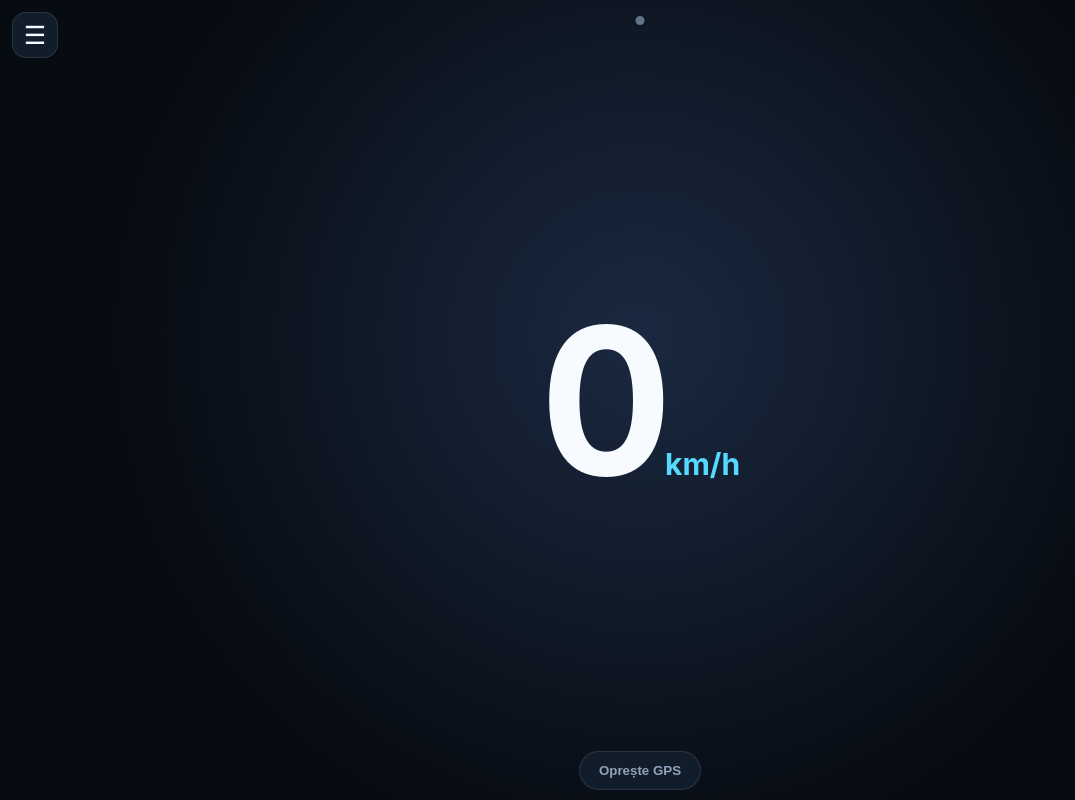
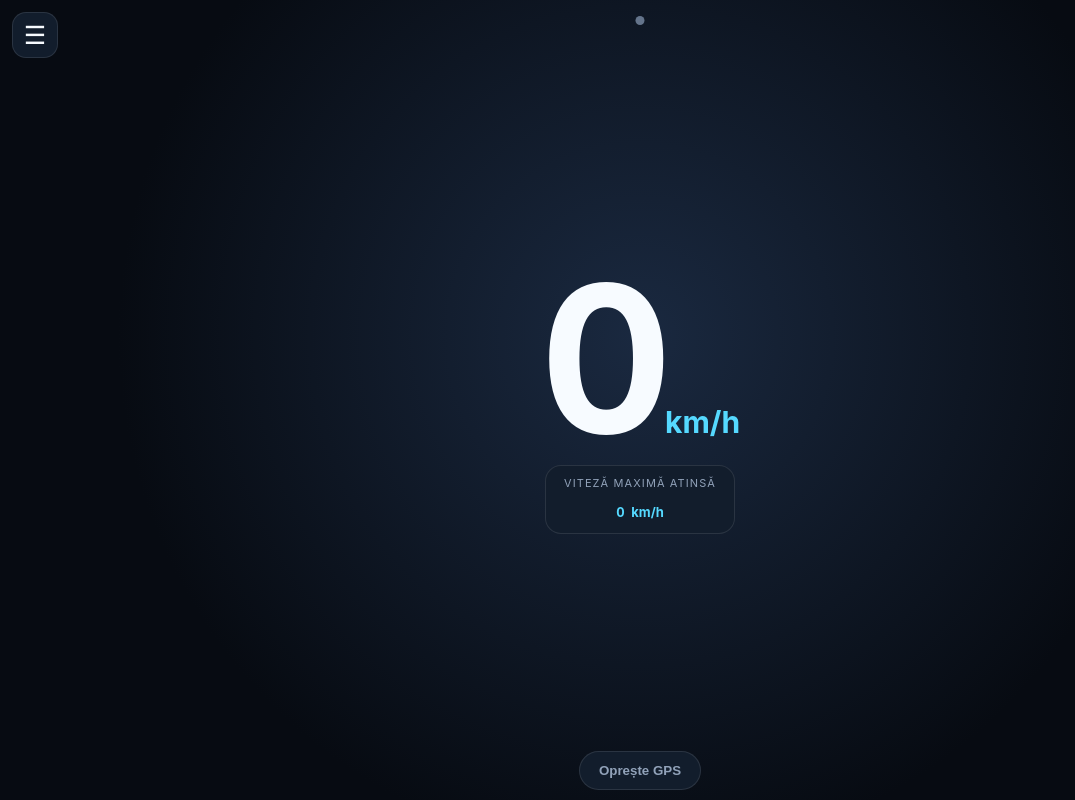
Before and after one commit to danielweise32-bit/e-scooter-speedometer, a plain HTML site: page index.html in a window 1280 px wide. Both pictures are taken after a click on the button "Pornește GPS". Shown: the whole page, without its empty margins (0-1075 px from the left). Drawn offline with Linux system fonts and the light colour scheme.

Commit message:
Add maximum speed display

```diff
--- a/index.html
+++ b/index.html
@@ -17,7 +17,7 @@ body[data-theme="amber"]{--bg:#171006;--surface:#2a1d0c;--surface2:#3a2910;--acc
 body[data-theme="light"]{--bg:#eef3f8;--surface:#ffffff;--surface2:#e3ebf4;--text:#0b1420;--muted:#58687b;--accent:#087eae;--accentSoft:#087eae18;--glow:#087eae20;--line:#0b14201a}
 .screen{position:fixed;inset:0;display:flex;flex-direction:column;align-items:center;justify-content:center;padding:calc(env(safe-area-inset-top) + 66px) 18px calc(env(safe-area-inset-bottom) + 32px);background:radial-gradient(circle at 50% 42%,var(--surface2) 0,var(--bg) 66%);gap:26px}
 .speedline{display:flex;align-items:baseline;justify-content:center;gap:10px;white-space:nowrap}
-.speed{font-size:clamp(112px,33vw,230px);font-weight:650;line-height:.9;letter-spacing:-.085em;font-variant-numeric:tabular-nums}
+.speed{font-size:clamp(112px,33vw,230px);font-weight:650;line-height:.9;letter-spacing:-.085em;font-variant-numeric:tabular-nums}.maxSpeed{background:var(--surface);border:1px solid var(--line);border-radius:16px;padding:10px 18px;text-align:center;min-width:155px}.maxLabel{font-size:11px;letter-spacing:.1em;text-transform:uppercase;color:var(--muted)}.maxValue{font-size:25px;font-weight:750;font-variant-numeric:tabular-nums;margin-top:3px}.maxValue span{font-size:13px;color:var(--accent)}
 .unit{font-size:clamp(20px,5vw,30px);font-weight:650;color:var(--accent)}
 .gps{position:absolute;top:max(22px,env(safe-area-inset-top));left:50%;width:9px;height:9px;transform:translateX(-50%);border-radius:50%;background:#64748b}
 .gps.on{background:#52e0a0;box-shadow:0 0 15px #52e0a0}
@@ -56,6 +56,7 @@ input,select{width:100%;padding:12px;border-radius:12px;border:1px solid var(--l
 <button class="menuBtn" id="menuBtn" aria-label="Meniu">☰</button>
 <div class="gps" id="gpsDot"></div>
 <div class="speedline"><span class="speed" id="speed">0</span><span class="unit">km/h</span></div>
+<div class="maxSpeed"><div class="maxLabel">Viteză maximă atinsă</div><div class="maxValue"><span id="maxSpeed">0</span> <span>km/h</span></div></div>
 <button class="start" id="startBtn">Pornește GPS</button>
 </main>
 <div class="shade" id="shade"></div>
@@ -89,8 +90,8 @@ input,select{width:100%;padding:12px;border-radius:12px;border:1px solid var(--l
 <script>
 (()=>{
 const $=id=>document.getElementById(id);
-const speedEl=$('speed'),dot=$('gpsDot'),btn=$('startBtn'),drawer=$('drawer'),shade=$('shade'),status=$('btStatus');
-let watch=null,smoothed=0,bleDevice=null,bleServer=null;
+const speedEl=$('speed'),maxSpeedEl=$('maxSpeed'),dot=$('gpsDot'),btn=$('startBtn'),drawer=$('drawer'),shade=$('shade'),status=$('btStatus');
+let watch=null,smoothed=0,maxSpeed=0,bleDevice=null,bleServer=null;
 function menu(open){drawer.classList.toggle('open',open);shade.classList.toggle('open',open)}
 $('menuBtn').onclick=()=>menu(true);$('closeBtn').onclick=()=>menu(false);shade.onclick=()=>menu(false);
 function stopGps(){if(watch!==null)navigator.geolocation.clearWatch(watch);watch=null;dot.classList.remove('on');btn.textContent='Pornește GPS'}
@@ -98,9 +99,11 @@ function startGps(){
  if(!navigator.geolocation){btn.textContent='GPS indisponibil';return}
  if(watch!==null){stopGps();return}
  btn.textContent='Oprește GPS';
+ maxSpeed=0;maxSpeedEl.textContent='0';smoothed=0;
  watch=navigator.geolocation.watchPosition(p=>{
   dot.classList.add('on');let v=p.coords.speed>=0?p.coords.speed*3.6:0;if(v<1.2)v=0;
   smoothed=smoothed*.55+v*.45;speedEl.textContent=Math.round(smoothed);
+  maxSpeed=Math.max(maxSpeed,smoothed);maxSpeedEl.textContent=Math.round(maxSpeed);
  },e=>{stopGps();btn.textContent=e.code===1?'Permite accesul GPS':'Încearcă din nou'},
  {enableHighAccuracy:true,maximumAge:500,timeout:20000});
 }
```
